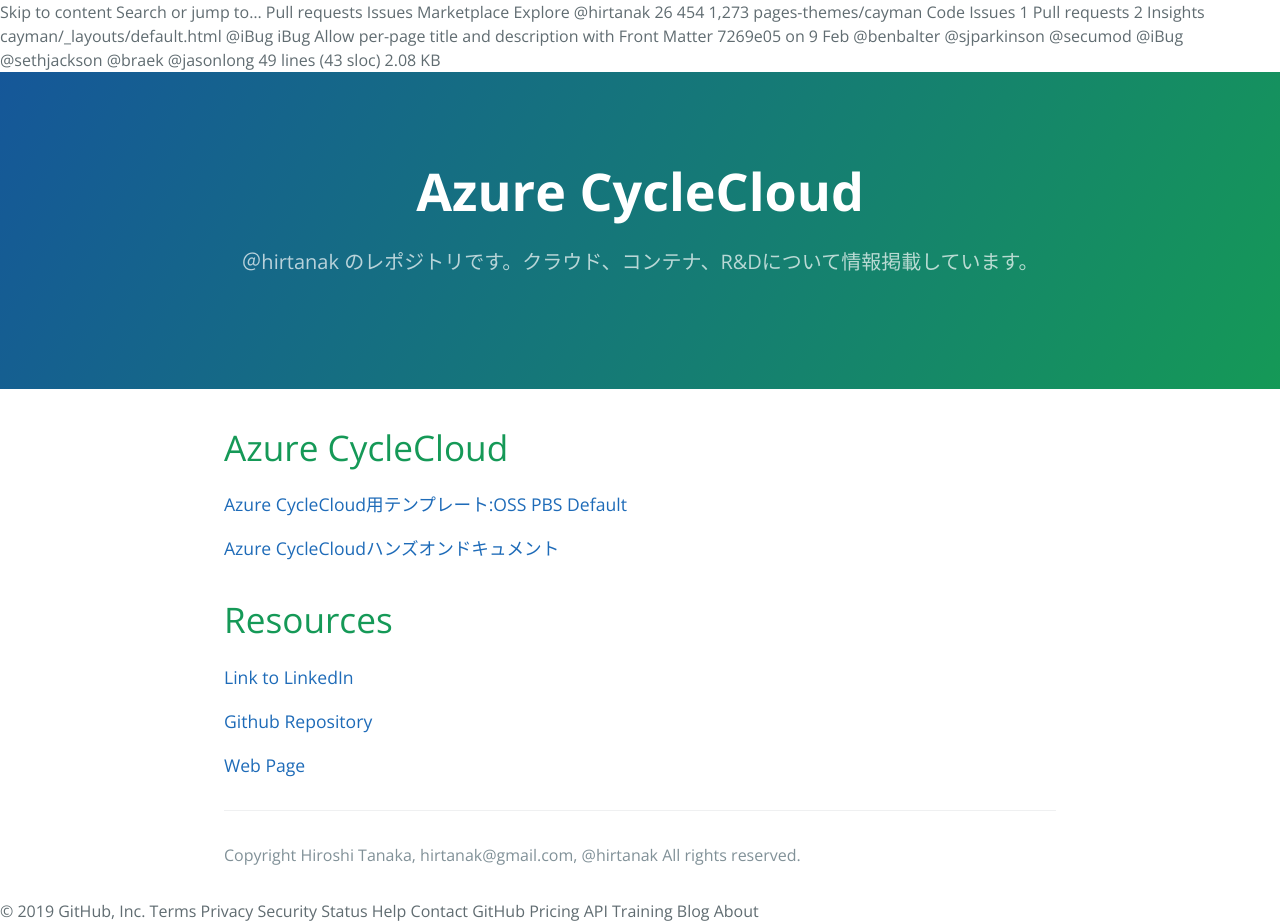
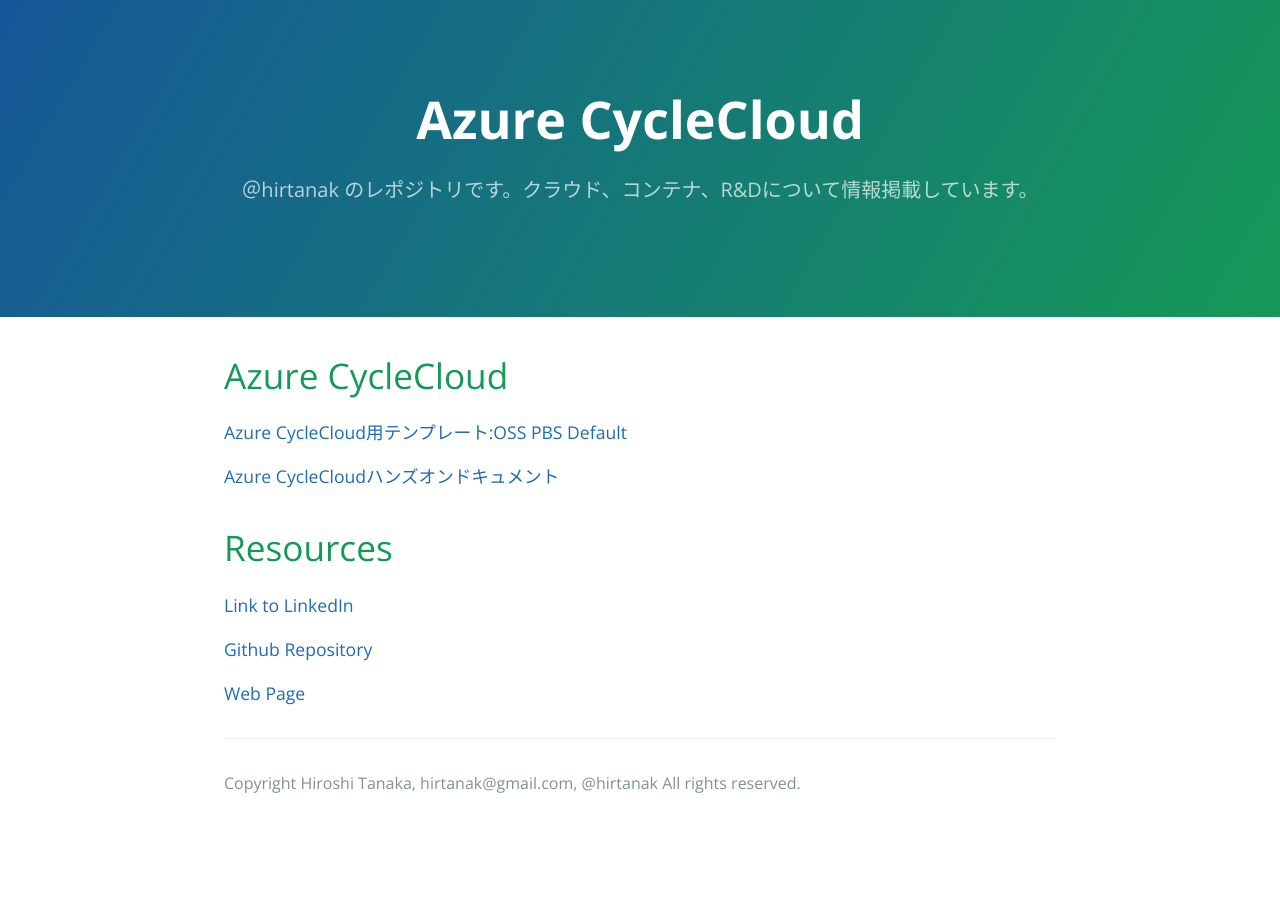
Before and after one commit to hirtanak/hirtanak.github.io, a Jekyll site: the page built from README.md, in a window 1280 px wide. Built offline with Jekyll 4.4.1, drawn with Linux system fonts in a browser that asks for light colours; our own code applies the rules of GitHub Pages for plain Markdown files; after the commit the page ends 900 px from its top, so only the background shows below that.

Commit message:
Update default.html

```diff
--- a/_layouts/default.html
+++ b/_layouts/default.html
@@ -1,22 +1,3 @@
-Skip to content
-
-Search or jump to…
-
-Pull requests
-Issues
-Marketplace
-Explore
-
-@hirtanak
-26
-454 1,273 pages-themes/cayman
- Code  Issues 1  Pull requests 2  Insights
-cayman/_layouts/default.html
-@iBug iBug Allow per-page title and description with Front Matter
-7269e05 on 9 Feb
-@benbalter @sjparkinson @secumod @iBug @sethjackson @braek @jasonlong
-49 lines (43 sloc)  2.08 KB
-
 <!DOCTYPE html>
 <html lang="{{ site.lang | default: "en-US" }}">
   <head>
@@ -65,15 +46,3 @@ cayman/_layouts/default.html
     </main>
   </body>
 </html>
-© 2019 GitHub, Inc.
-Terms
-Privacy
-Security
-Status
-Help
-Contact GitHub
-Pricing
-API
-Training
-Blog
-About
```
